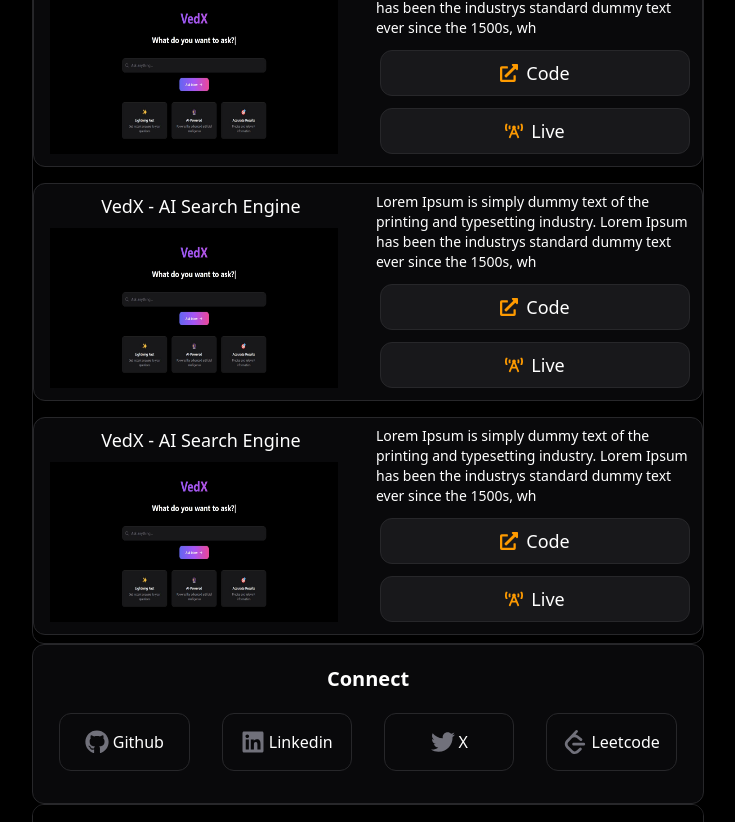
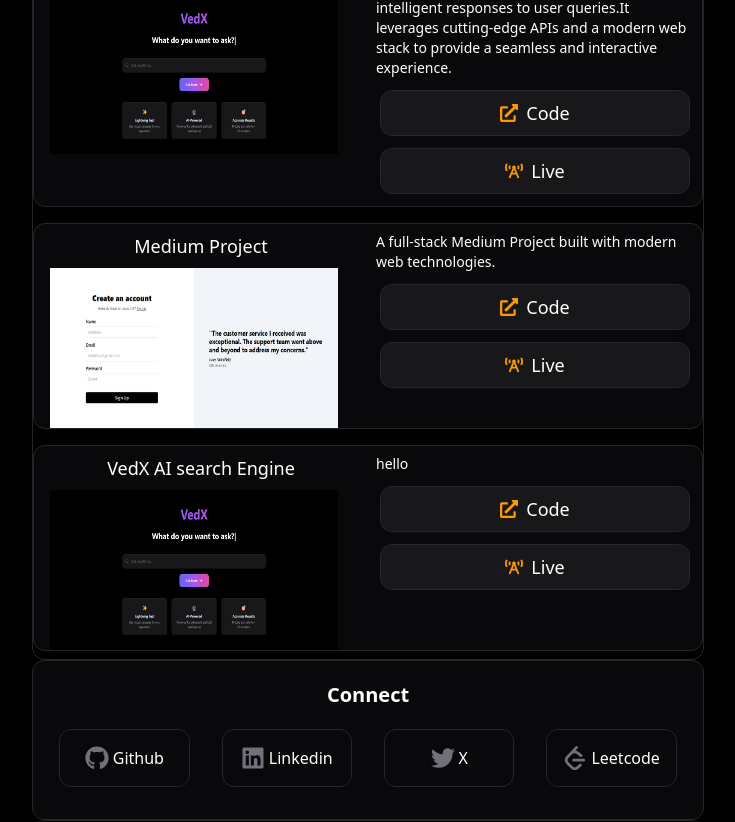
Before and after one commit to Kamaldeep-singh0/my-portfolio, a Next.js app in the folder my-portfolio/: page / in a window 1280 px wide. Shown: the part 458-1280 px from the top of the page, without its empty margins (272-1007 px from the left). Built offline with nearby package versions, Linux system fonts and the light colour scheme.

Commit message:
featuring

```diff
--- a/my-portfolio/app/components/Card.js
+++ b/my-portfolio/app/components/Card.js
@@ -14,7 +14,9 @@ function Card() {
             <div className='text-white rounded-full bg-zinc-900 border-1 border-zinc-800 items-center text-sm px-3 flex '> <FaRegCircle className="text-green-500  mr-1" /> Available for work</div>
             <div className='flex items-center'>
             <div className='text-white text-sm p-2 '>Resume</div>
-            <img src='down.png' className=' size-8 bg-zinc-800 border-1 border-zinc-800 rounded-xl p-1'/>
+            <a href="/Kamaldeep_singh.pdf" download="Kamaldeep_Singh_Resume.pdf">
+            <img src='down.png' className=' size-8 bg-zinc-800 border-1 border-zinc-800 rounded-xl p-1 hover:bg-zinc-700'/>
+            </a>
             </div>
 
         </div>
--- a/my-portfolio/app/components/Presence.js
+++ b/my-portfolio/app/components/Presence.js
@@ -14,10 +14,30 @@ function Presence() {
         Connect
       </div>
       <div className="grid lg:grid-cols-4 grid-cols-2 gap-8 mb-8 ">
-        <button className='border-1 border-zinc-800 p-4 flex justify-center rounded-xl hover:bg-zinc-800  text-white'><FaGithub  className="text-zinc-500 mr-1  size-6 " />Github</button>
-        <button className='border-1 border-zinc-800 p-4 flex justify-center rounded-xl hover:bg-zinc-800 text-white'><FaLinkedin  className="text-zinc-500 mr-1 size-6 " />Linkedin</button>
-        <button className='border-1 border-zinc-800 p-4 flex justify-center rounded-xl hover:bg-zinc-800 text-white'><FaTwitter  className="text-zinc-500 mr-1  size-6 " />X</button>
-        <button className='border-1 border-zinc-800 p-4 flex justify-center rounded-xl hover:bg-zinc-800 text-white'><SiLeetcode  className="text-zinc-500 mr-1 size-6 " />Leetcode</button>
+        <a
+        href=""
+        target="_blank"
+        rel="noopener noreferrer"
+        className='border-1 border-zinc-800 p-4 flex justify-center rounded-xl hover:bg-zinc-800  text-white'
+        ><FaGithub  className="text-zinc-500 mr-1  size-6 " />Github</a>
+        <a
+        href=""
+        target="_blank"
+        rel="noopener noreferrer"
+        className='border-1 border-zinc-800 p-4 flex justify-center rounded-xl hover:bg-zinc-800 text-white'
+        ><FaLinkedin  className="text-zinc-500 mr-1 size-6 " />Linkedin</a>
+        <a
+        href=""
+        target="_blank"
+        rel="noopener noreferrer"
+        className='border-1 border-zinc-800 p-4 flex justify-center rounded-xl hover:bg-zinc-800 text-white'
+        ><FaTwitter  className="text-zinc-500 mr-1  size-6 " />X</a>
+        <a
+        href=""
+        target="_blank"
+        rel="noopener noreferrer"
+        className='border-1 border-zinc-800 p-4 flex justify-center rounded-xl hover:bg-zinc-800 text-white'
+        ><SiLeetcode  className="text-zinc-500 mr-1 size-6 " />Leetcode</a>
 
       </div>
 
--- a/my-portfolio/app/components/Project.js
+++ b/my-portfolio/app/components/Project.js
@@ -1,18 +1,28 @@
 import React from 'react'
 import { FaBroadcastTower,FaExternalLinkAlt  } from "react-icons/fa";
 
-function Project() {
+function Project({name,descrip , image,code,live}) {
   return (
     <div className='grid grid-cols-2 m-2 w-full bg-zinc-950 rounded-xl border-1 border-zinc-800 transform hover:scale-102 transition-transform duration-400 ease-in-out shadow-lg '>
      <div className='flex flex-col '>
-      <h1 className='text-white text-lg text-center my-2'>VedX - AI Search Engine</h1>
-      <img src='pro.jpg' className='h-40 w-72 ml-0 lg:ml-4 '/>
+      <h1 className='text-white text-lg text-center my-2'>{name}</h1>
+      <img src={image} className='h-40 w-72 ml-0 lg:ml-4 '/>
       </div>
       <div className='m-2'>
 
-        <h2 className='text-white text-sm '>Lorem Ipsum is simply dummy text of the printing and typesetting industry. Lorem Ipsum has been the industrys standard dummy text ever since the 1500s, wh</h2>
-        <div className='text-lg text-white flex justify-center m-1  hover:bg-zinc-800 py-2 mt-3 rounded-xl bg-zinc-900 border-1 border-zinc-800 items-center'><FaExternalLinkAlt  className="text-amber-500 mr-2" />Code</div>
-        <div className='text-lg text-white flex justify-center m-1  hover:bg-zinc-800 py-2 mt-3  rounded-xl bg-zinc-900 border-1 border-zinc-800 items-center'><FaBroadcastTower  className="text-amber-500  mr-2 " />Live</div>
+        <h2 className='text-white text-sm '>{descrip}</h2>
+        <a
+         href={code}
+         target="_blank"
+         rel="noopener noreferrer"
+         className='text-lg text-white flex justify-center m-1  hover:bg-zinc-800 py-2 mt-3 rounded-xl bg-zinc-900 border-1 border-zinc-800 items-center'
+          ><FaExternalLinkAlt  className="text-amber-500 mr-2" />Code</a>
+        <a
+        href={live}
+        target="_blank"
+        rel="noopener noreferrer"
+        className='text-lg text-white flex justify-center m-1  hover:bg-zinc-800 py-2 mt-3  rounded-xl bg-zinc-900 border-1 border-zinc-800 items-center'
+        ><FaBroadcastTower  className="text-amber-500  mr-2 " />Live</a>
         <div>
 
         </div>
--- a/my-portfolio/app/page.js
+++ b/my-portfolio/app/page.js
@@ -16,9 +16,24 @@ export default function Home() {
      <Card/>
      <div className="flex flex-col w-full bg-black rounded-xl border-1 border-zinc-800 items-center">
       <div className="text-white text-xl font-bold my-5">Projects</div>
-     <Project/>
-     <Project/>
-     <Project/>
+     <Project
+      name="VedX AI search Engine "
+      descrip="VedX is an AI-powered chatbot application designed to deliver lightning-fast, accurate, and intelligent responses to user queries.It leverages cutting-edge APIs and a modern web stack to provide a seamless and interactive experience."
+      image="pro.jpg"
+      code="https://github.com/Kamaldeep-singh0/vedX "
+      live="https://ved-x.vercel.app/" />
+     <Project
+      name="Medium Project "
+      descrip="A full-stack Medium Project built with modern web technologies."
+      image="Medium.png"
+      code="https://github.com/Kamaldeep-singh0/medium-project "
+      live="https://medium-project-nine.vercel.app/signup" />
+     <Project
+      name="VedX AI search Engine "
+      descrip="hello"
+      image="pro.jpg"
+      code="https://github.com/ "
+      live="google.com" />
      </div>
 
     <Presence/>
```
Also changed, not shown: my-portfolio/public/medium.png (added), 1 other file (tests, documents, lock files or other folders).
